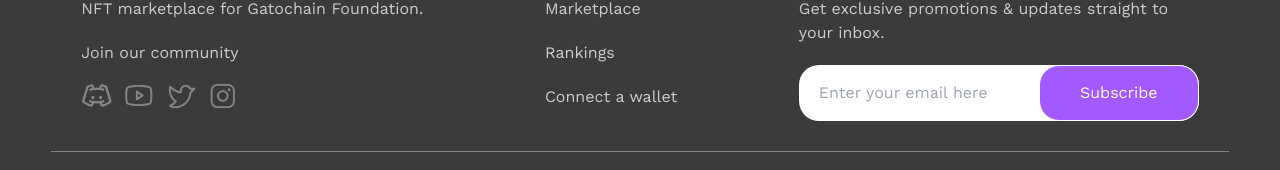
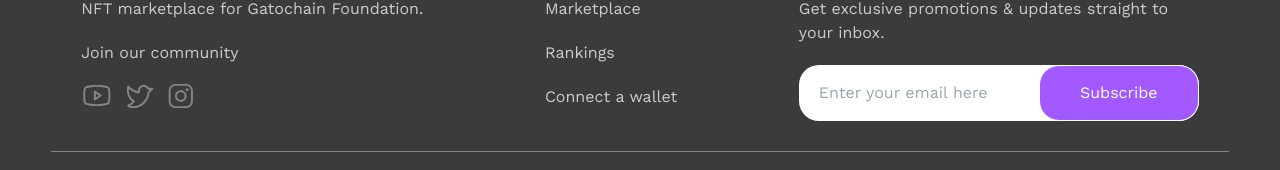
Before and after one commit to webgently/nft-marketplace-frontend, a React (Create React App) app: page / in a window 1280 px wide. Shown: the part 6680-6850 px from the top of the page. Built offline with nearby package versions, Linux system fonts and the light colour scheme.

Commit message:
update: footer component

```diff
--- a/src/components/Layouts/Footer/index.tsx
+++ b/src/components/Layouts/Footer/index.tsx
@@ -21,7 +21,7 @@ const Footer = () => {
             <div className="social-group">
               <p>Join our community</p>
               <div className="social-list">
-                {socialLists.map((item: any, ind: number) => {
+                {socialLists.slice(1).map((item: any, ind: number) => {
                   return (
                     <Link key={item.icon + ind} to={item.link}>
                       <IconMenu icon={item.icon} size={32} className="text-third" />
```
